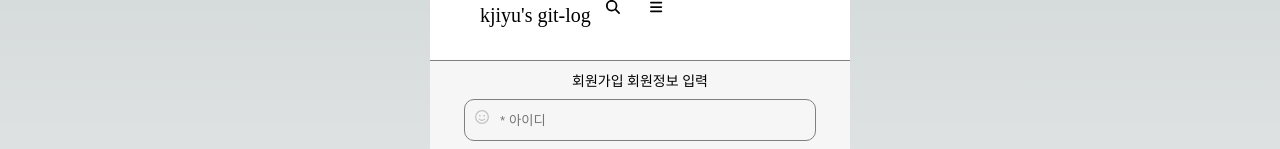
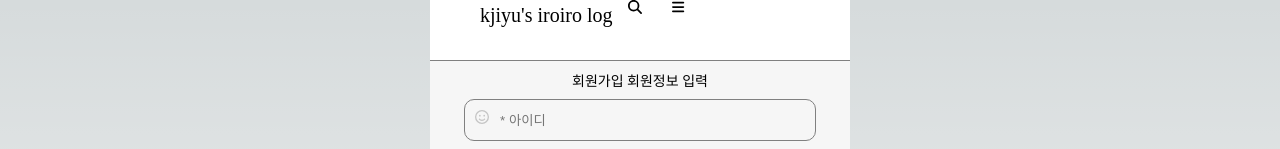
Before and after one commit to kjiyuDEV/kjiyu-git-log, a React (Create React App) app in the folder blogclient/: page /signUp in a window 1280 px wide. Shown: the top 149 px of the page. Built offline with nearby package versions, Linux system fonts and the light colour scheme; no server answers.

Commit message:
명칭변경

```diff
--- a/blogclient/src/common/Header.jsx
+++ b/blogclient/src/common/Header.jsx
@@ -37,7 +37,7 @@ const Header = ({ hideMenu, setHideMenu, wrapRef }) => {
         <div className={`header ${scroll || fixedHeader ? 'active' : 'inactive'}`}>
             {!isSearch ? (
                 <p className="p" onClick={() => history.push('/')}>
-                    kjiyu's git-log
+                    kjiyu's iroiro log
                 </p>
             ) : (
                 <input className="input" type="text" name="title" placeholder={'제목 및 내용을 입력해서 검색'} />
```
